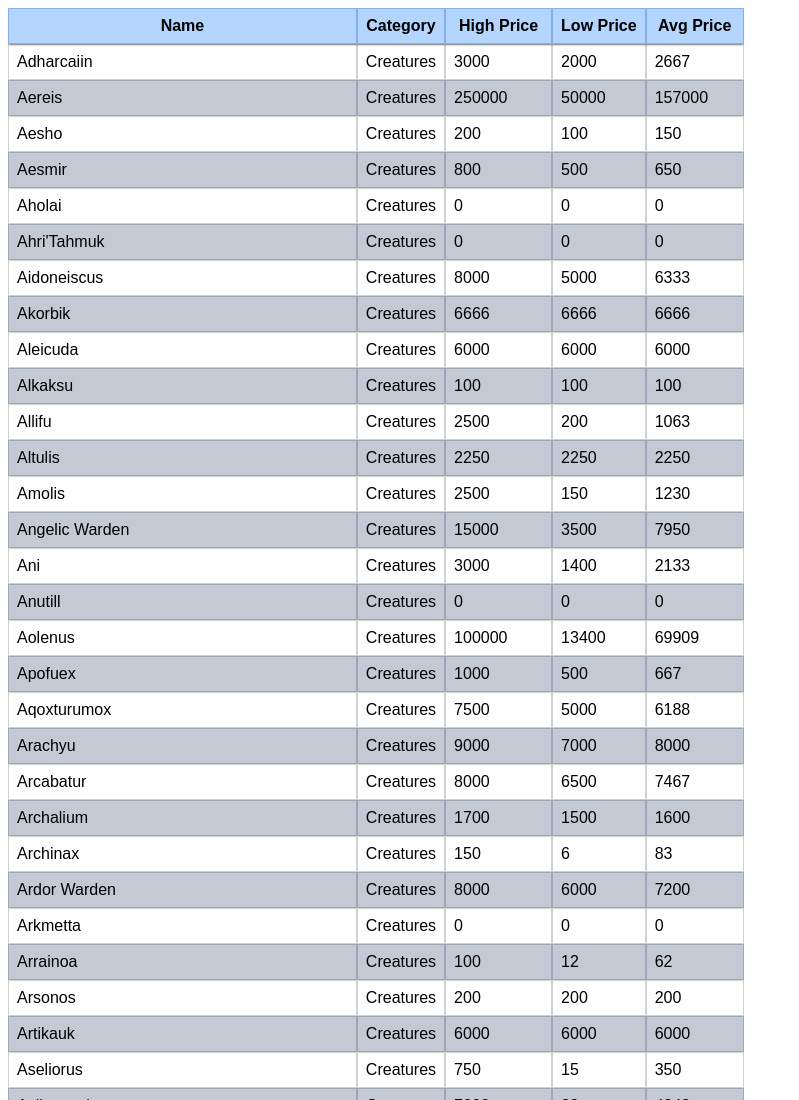
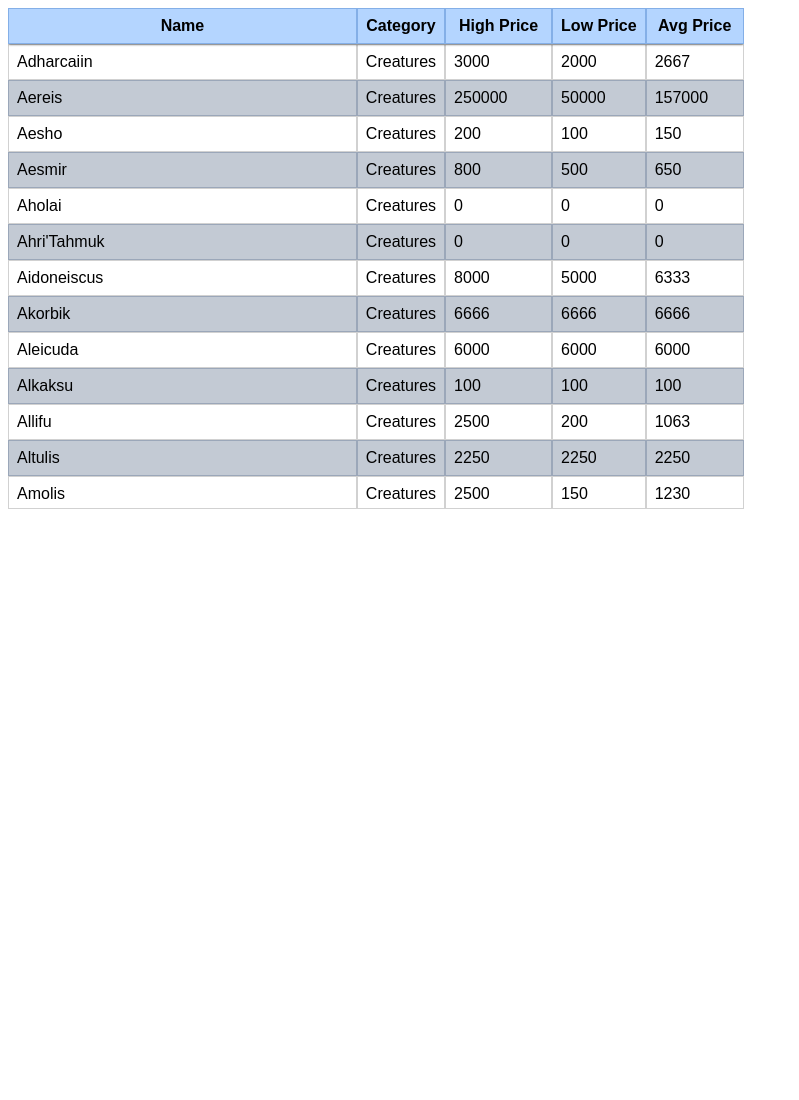
Before and after one commit to Severnarch/COSTraderieSheet, a plain HTML site: page index.html in a window 1280 px wide. Shown: the top 1100 px of the page, without its empty margins (0-799 px from the left). After the commit the page ends 800 px from the top, so only its background shows below. Drawn offline with Linux system fonts and the light colour scheme.

Commit message:
scroll sheet

```diff
--- a/index.css
+++ b/index.css
@@ -9,6 +9,12 @@ body {
 /* Table Formatting */
 #table-name {
   color: lightgray;
+}
+#table-holder {
+  border-bottom: 1px solid rgb(209, 209, 209);
+  width: fit-content;
+  max-height: 500px;
+  overflow: scroll;
 }
 table {
   border-spacing: 0;
```
